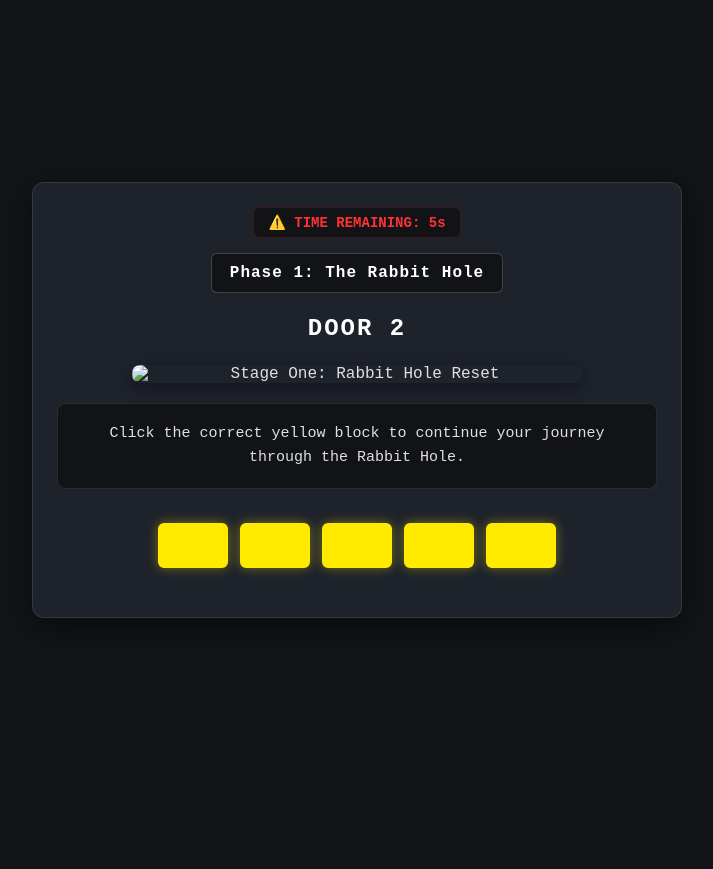
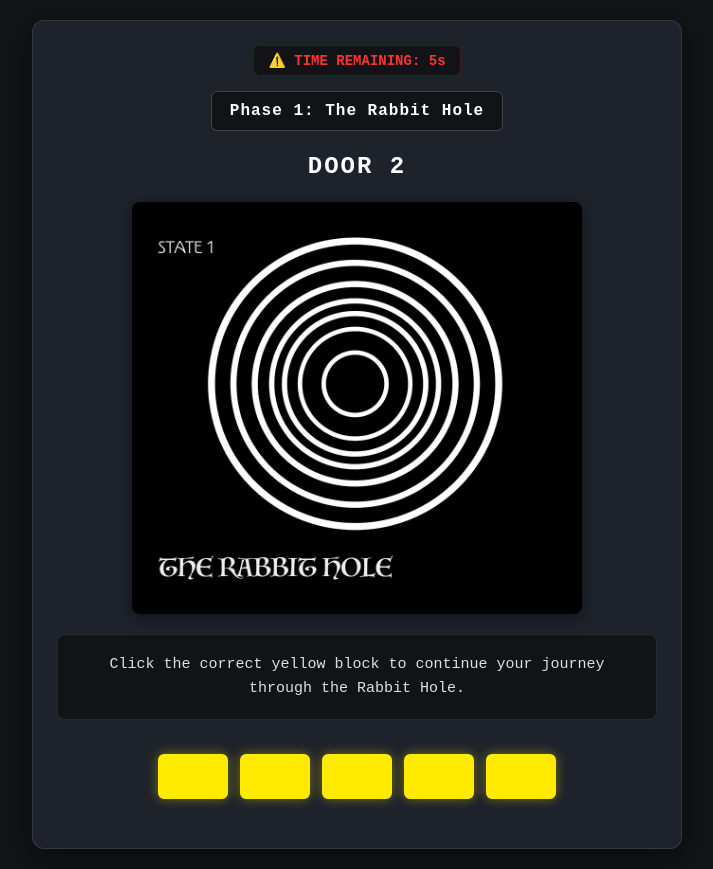
Before and after one commit to ameadows22/rabbit-hole-game, a plain HTML site: page Rabbit Hole Room 2.html in a window 1280 px wide. Shown: the whole page, without its empty margins (283-996 px from the left). Before the commit the page ends 800 px from the top, so only its background shows below. Drawn offline with Linux system fonts and the light colour scheme.

Commit message:
Fix image source path in Rabbit Hole Room 2

```diff
--- a/Rabbit Hole Room 2.html
+++ b/Rabbit Hole Room 2.html
@@ -139,7 +139,7 @@
 
     <h1>Door 2</h1>
 
-    <img src="img/The Rabbit Hole.png" alt="Stage One: Rabbit Hole Reset" class="stage-img">
+    <img src="The Rabbit Hole.png" alt="Stage One: Rabbit Hole Reset" class="stage-img">
 
     <div class="narrative-box">
       <p class="narrative">
```
